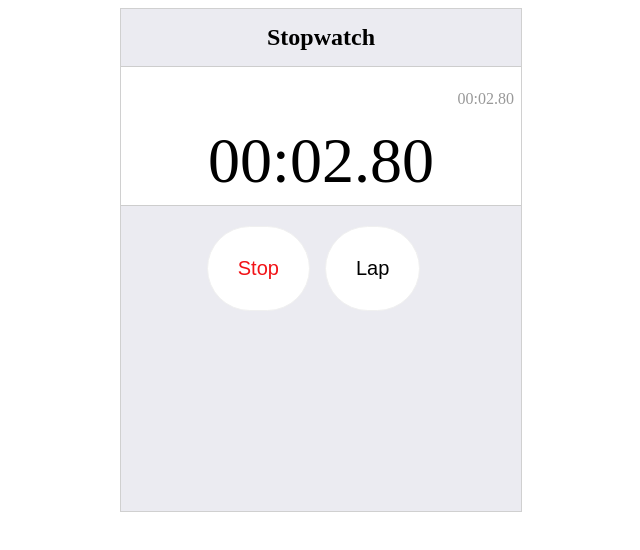
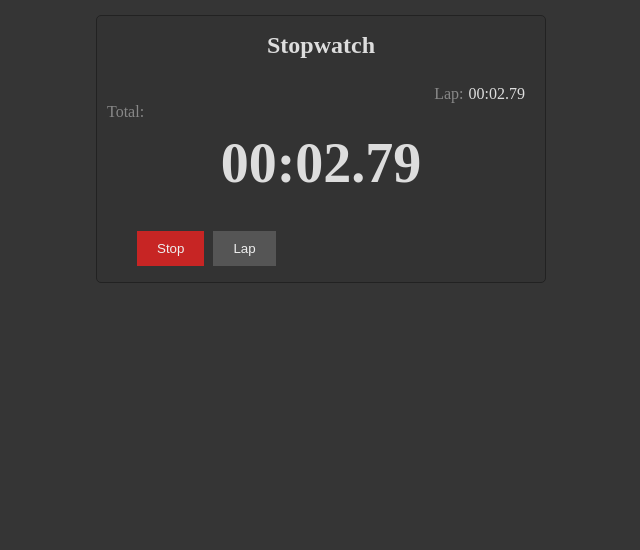
Before and after one commit to joshgoss/stopwatch, a plain HTML site: page index.html in a window 1280 px wide. Both pictures are taken after a click on the button "Start". Shown: the whole page, without its empty margins (319-959 px from the left). Drawn offline with Linux system fonts and the light colour scheme.

Commit message:
reimplentation of project
+ use timestamps for calculating time elapsed instead of intervals
+ clean up code to make it easier to read
+ restyle it using a darker theme

```diff
--- a/css/style.css
+++ /dev/null
@@ -1,111 +0,0 @@
-html, body {
-    font-size: 16px;
-}
-
-/******************
-* General Classes
-*******************/
-.hide {
-    display: none;
-}
-
-.container {
-    margin: 0 auto;
-    width: 760px;
-}
-
-.pull-left {
-    float: left;
-}
-
-.pull-right {
-    float: right;
-}
-
-.group:after {
-  content: "";
-  display: table;
-  clear: both;
-}
-
-.light { color: #999; }
-
-.green { color: #13F24B; }
-.red { color: #F21317; }
-
-
-/********************************
-* Structure / App specific Styles
-********************************/
-.timer-app {
-    background: #EBEBF1;
-    width: 400px;
-    margin: 0 auto;
-    border: 1px solid #d0d0d0;
-}
-
-.timer-app .title {
-    text-align: center;
-    padding: 15px 0;
-    margin: 0;
-}
-
-.timer-app .timer-container {
-    border-top: 1px solid #cdcdcd;
-    border-bottom: 1px solid #cdcdcd;
-    background: #fff;
-    padding: 7px;
-}
-
-
-.timer-app .timer-container span {
-    display: inline-block;
-    width: 100%;
-    font-size: 4em;
-    text-align: center;
-}
-
-.timer-app .nav button {
-    border-radius: 100px;
-    padding: 30px;
-    background: #fff;
-    border: 1px solid #f0f0f0;
-    font-size: 1.25em;
-    margin-right: 15px;
-}
-
-.timer-app .nav {
-    display: table;
-    margin: 20px auto;
-}
-
-.timer-app .nav button:hover {
-    background: #fefefe;
-    cursor: pointer;
-}
-
-.timer-app #laps {
-    margin: 40px 0 200px 0;
-    list-style: none;
-}
-
-.timer-app #laps li{
-    font-size: 1.125em;
-    list-style: none;
-    color: #888;
-    width: 90%;
-    border-bottom: 1px solid #e0e0e0;
-    margin-bottom: 20px;
-}
-
-
-/******************
-* Media Queries
-*******************/
-
-
-@media (max-width: 759px ) {
-    .container {
-        width: 100%;
-    }
-}
--- a/index.html
+++ b/index.html
@@ -1,31 +1,51 @@
-<!DOCTYPE html>
+<!doctype html>
 <html>
   <head>
-    <meta charset="UTF-8">
-    <title>Timer App</title>
-    <link rel="stylesheet" type="text/css" href="css/style.css">
+    <meta charset="utf-8">
+    <meta http-equiv="x-ua-compatible" content="ie=edge">
+    <title>Stopwatch</title>
+    <meta name="viewport" content="width=device-width, initial-scale=1, shrink-to-fit=no"></meta>
+    <link rel="stylesheet" href="style.css">
   </head>
   <body>
-    <div class="container timer-app">
-      <h2 class="title">Stopwatch</h2>
+    <!--[if lte IE 9]>
+      <p class="browserupgrade">You are using an <strong>outdated</strong> browser. Please <a href="https://browsehappy.com/">upgrade your browser</a> to improve your experience and security.</p>
+    <![endif]-->
+
+    <div id="stopwatch">
+      <h1 class="title">Stopwatch</h1>
       <div class="timer-container">
-        <div class="group">
-            <p id="lap-timer" class="pull-right light">00:00.00</p>
+        <div class="lap-container clearfix">
+          <span id="lap-timer" class="pull-right"></span>
+          <span class="label pull-right">Lap: </span>
         </div>
-        <span id="timer">00:00.00</span>
+
+
+        <div class="total-container">
+          <span class="label">Total: </span>
+          <span id="total-timer"></span>
+        </div>
       </div>
 
-      <div class="nav">
-        <button id="start" class="green">Start</button>
-        <button id="stop" class="hide red">Stop</button>
-        <button id="reset">Reset</button>
-        <button id="lap" class="hide">Lap</button>
-      </div>
+      <ul class="buttons">
+        <li id="start">
+          <button class="success">Start</button>
+        </li>
+        <li id="stop" class="hidden">
+          <button class="danger">Stop</button>
+        </li>
+        <li id="reset" class="hidden">
+          <button class="danger">Reset</button>
+        </li>
+        <li id="lap" class="hidden">
+          <button>Lap</button>
+        </li>
+      </ul>
 
       <ul id="laps">
       </ul>
     </div>
 
-    <script src="js/app.js"></script>
+    <script src="script.js"></script>
   </body>
 </html>
--- a/js/app.js
+++ /dev/null
@@ -1,140 +0,0 @@
-var timerApp = (function(){
-  /**********************
-   * Private Attributes
-   **********************/
-  var _centiseconds = 0;
-  var _laps = [];
-  var _lastLap = 0;
-  var _interValId = null;
-  var _lapElapsed = null;
-
-
-  /*********************
-   * Private Methods
-   ***********************/
-  var _toTwoDigits = function(num) {
-    return num >= 10 ? num.toString() : "0" + num.toString();
-  };
-
-  var _updateTimerViews = function(minutes, seconds, centiseconds) {
-    var elm = document.getElementById('timer');
-    // Update DOM
-    elm.innerHTML = _toTwoDigits(minutes) + ':' + _toTwoDigits(seconds) + '.' + _toTwoDigits(centiseconds);
-  };
-
-
-  var _getTimeData = function(centiseconds) {
-    // Get minutes, seconds, and centiseconds data
-    var updatedCentiseconds = Math.floor(centiseconds) % 100;
-    var seconds = Math.floor(centiseconds/100) % 60;
-    var minutes = Math.floor(centiseconds / 6000);
-    return [minutes, seconds, updatedCentiseconds];
-  };
-
-  var _updateLapTimer = function(centiseconds) {
-    var elm = document.getElementById('lap-timer');
-    var time = centiseconds - _lastLap;
-    var timeData = _getTimeData(time);
-    elm.innerHTML = _toTwoDigits(timeData[0]) + ':' + _toTwoDigits(timeData[1]) + '.' + _toTwoDigits(timeData[2]);
-  };
-
-  var _updateTimer = function (centiseconds) {
-    var timerData = _getTimeData(centiseconds);
-    _updateTimerViews(timerData[0], timerData[1], timerData[2]);
-  };
-
-  var _clearLaps = function() {
-    var lapsElm = document.getElementById('laps');
-    var lapTimerElm = document.getElementById('lap-timer');
-    _laps = [];
-    _lastLap = null;
-    _lapElapsed = 0;
-    lapsElm.innerHTML = '';
-    lapTimerElm.innerHTML = '00:00.00';
-  };
-
-
-  /********************
-   * Public Methods
-   **********************/
-  return {
-    getCentiseconds: function() {
-      return _centiseconds;
-    },
-    startTimer: function() {
-      var startButton = document.getElementById('start');
-      var stopButton = document.getElementById('stop');
-      var resetButton = document.getElementById('reset');
-      var lapButton = document.getElementById('lap');
-
-      startButton.className = 'hide';
-      stopButton.className = 'red';
-      resetButton.className = 'hide';
-      lapButton.className = '';
-
-      // Update timer
-      _intervalId = window.setInterval(function(){
-        _centiseconds += 1;
-        _updateTimer(_centiseconds);
-        _updateLapTimer(_centiseconds);
-      }, 10);
-    },
-    stopTimer: function() {
-      var startButton = document.getElementById('start');
-      var stopButton = document.getElementById('stop');
-      var resetButton = document.getElementById('reset');
-      var lapButton = document.getElementById('lap');
-
-      // Toggle visibility of buttons;
-      startButton.className = 'green';
-      stopButton.className = 'hide';
-      resetButton.className = '';
-      lapButton.className = 'hide';
-
-      window.clearInterval(_intervalId);
-    },
-    resetTimer: function () {
-      window.clearInterval(_intervalId);
-      _centiseconds = 0;
-      _updateTimerViews(0, 0 ,0);
-      _clearLaps();
-    },
-    addLap: function() {
-      var curLap = null;
-      var timeData = null;
-      var timeStr = null;
-      var lapsElm = document.getElementById('laps');
-
-      _lapElapsed = 0;
-      curLap = _centiseconds - _lastLap;
-      _laps.push(curLap);
-      _lastLap = _centiseconds;
-
-      timeData = _getTimeData(curLap);
-      timeStr = _toTwoDigits(timeData[0]) + ':' + _toTwoDigits(timeData[1]) + ':' + _toTwoDigits(timeData[2]);
-
-      lapsElm.innerHTML = '<li class="group">' + '<span class="pull-left">Lab ' + _laps.length + '</span> <span class="pull-right">' + timeStr +'</span></li>'+ lapsElm.innerHTML;
-      return curLap;
-    }
-  }
-})();
-
-
-/*******************
- * Event Listeners
- *******************/
-document.getElementById('start').addEventListener("click", function() {
-  timerApp.startTimer();
-}, false);
-
-document.getElementById('stop').addEventListener("click", function(){
-  timerApp.stopTimer();
-});
-
-document.getElementById('reset').addEventListener("click", function(){
-  timerApp.resetTimer();
-});
-
-document.getElementById('lap').addEventListener('click', function() {
-  timerApp.addLap();
-});
--- /dev/null
+++ b/script.js
@@ -0,0 +1,138 @@
+(function stopwatch() {
+  let state = {
+    intervalId: null,
+    totalElapsed: 0,
+    lapElapsed: 0,
+    totalStart: 0,
+    lapStart: 0,
+    laps: []
+  };
+
+  const startButton = document.getElementById('start');
+  const lapButton = document.getElementById('lap');
+  const resetButton = document.getElementById('reset');
+  const stopButton = document.getElementById('stop');
+
+  function getMinutes(ms) {
+    return Math.floor(ms / 60000) % 60;
+  }
+
+  function getSeconds(ms) {
+    return Math.floor(ms / 1000) % 60;
+  }
+
+  function getCentiseconds(ms) {
+    return Math.floor(ms / 10) % 100;
+  }
+
+  function formatTime(ms) {
+    const minutes = getMinutes(ms);
+    const seconds = getSeconds(ms-minutes);
+    const centiseconds = getCentiseconds(ms-minutes-seconds);
+
+    const m = minutes.toString().padStart(2, '0');
+    const s = seconds.toString().padStart(2, '0');
+    const c = centiseconds.toString().padStart(2, '0');
+
+    return `${m}:${s}.${c}`;
+  }
+
+
+  function renderTotalTimer(elapsedTime) {
+    const totalTimer = document.getElementById('total-timer');
+    totalTimer.textContent = formatTime(elapsedTime);
+  }
+
+  function renderLapTimer(elapsedTime) {
+    const lapTimer = document.getElementById('lap-timer');
+    lapTimer.textContent = formatTime(elapsedTime);
+  }
+
+  function clearLaps(onlyUi=false) {
+    if (!onlyUi) {
+       state.laps = [];
+    }
+
+    const lapList = document.getElementById('laps');
+    lapList.innerHTML = '';
+  }
+
+  function renderLaps(laps) {
+    const lapList = document.getElementById('laps');
+
+    if (!laps.length) {
+      clearLaps();
+    } else {
+      laps.concat().reverse().forEach(function(elapsed, i) {
+        const number = laps.length-i;
+        lapList.innerHTML += `<li class="clearfix"><span class="pull-left label">Lap ${number}</span> <span class="pull-right time">${formatTime(elapsed)}</span></li>`;
+      });
+    }
+  }
+
+  function onStartClick(e) {
+    // subtract time which has already elapsed from a previously stopped timer
+    state.totalStart = (new Date()).getTime() - state.totalElapsed;
+    state.lapStart = (new Date()).getTime() - state.lapElapsed;
+
+    stopButton.className = '';
+    resetButton.className = 'hidden';
+    startButton.className = 'hidden';
+    lapButton.className = '';
+
+    state.intervalId = setInterval(function() {
+      const curTime = (new Date()).getTime();
+
+      state.totalElapsed = curTime - state.totalStart;
+      state.lapElapsed = curTime - state.lapStart;
+
+
+      renderTotalTimer(state.totalElapsed);
+      renderLapTimer(state.lapElapsed);
+    }, 10);
+  }
+
+  function onStopClick(e) {
+    clearInterval(state.intervalId);
+
+    lapButton.className = 'hidden';
+    stopButton.className = 'hidden';
+    startButton.className = '';
+    resetButton.className = '';
+
+    state.intervalId = null;
+  }
+
+  function onLapClick(e) {
+    clearLaps(true);
+    state.laps.push(state.lapElapsed);
+
+    state.lapElapsed = 0;
+    state.lapStart = (new Date()).getTime();
+
+    renderLapTimer(state.lapElapsed);
+    renderLaps(state.laps);
+  }
+
+  function onResetClick(e) {
+    state.totalElapsed = 0;
+    state.totalStart = 0;
+    state.lapElapsed = 0;
+    state.lapStart = 0;
+
+    resetButton.className = 'hidden';
+
+    clearLaps();
+    renderTotalTimer(state.totalElapsed);
+    renderLapTimer(state.lapElapsed);
+    renderLaps(state.laps);
+  }
+
+  renderTotalTimer(state.totalElapsed);
+  renderLapTimer(state.lapElapsed);
+
+  startButton.addEventListener('click', onStartClick);
+  lapButton.addEventListener('click', onLapClick);
+  stopButton.addEventListener('click', onStopClick);
+  resetButton.addEventListener('click', onResetClick);
+})();
--- /dev/null
+++ b/style.css
@@ -0,0 +1,142 @@
+html {
+  box-sizing: border-box;
+}
+*, *:before, *:after {
+  box-sizing: inherit;
+}
+
+body, html {
+    background: #f8f8f8;
+    font-size: 16px;
+    background: #353535;
+    margin: 0;
+    padding: 0
+}
+
+.hidden {
+    display: none !important;
+}
+
+.pull-left {float: left;}
+.pull-right {float: right;}
+
+.clearfix:after {
+  content: "";
+  display: table;
+  clear: both;
+}
+
+#stopwatch {
+    background: #333;
+    color: #ddd;
+    width: 450px;
+    height: 100%;
+    border: 1px solid #222;
+    margin: 15px auto 10px auto;
+    border-radius: 5px;
+}
+
+#stopwatch .title {
+    font-size: 1.5em;
+    text-align: center;
+}
+
+.timer-container {
+    padding: 10px;
+}
+
+.lap-container .label {
+    margin: 0 5px;
+    color: #888;
+}
+
+#lap-timer {
+    display: block;
+    color: #ddd;
+    margin-right: 10px;
+}
+
+.total-container {
+    position: relative;
+}
+
+.total-container .label {
+    display: block;
+    color: #888;
+}
+
+#total-timer {
+    font-weight: bold;
+    display: block;
+    font-size: 3.5em;
+    text-align: center;
+    padding: 10px 0;
+}
+
+
+.buttons li{
+    display: inline-block;
+    list-style-type: none;
+    margin-right: 5px;
+}
+
+button {
+    padding: 10px 20px;
+    border: 0;
+    background: #555;
+    color: #eee;
+}
+
+button:hover {
+    background: #444;
+}
+
+button:hover {
+    cursor: pointer;
+}
+
+button.success {
+    background: #24C741;
+}
+
+button.success:hover {
+    background: #3EB854;
+}
+
+button.danger {
+    background: #C72524;
+}
+
+button.danger:hover {
+    background: #B02D2C;
+}
+
+#laps {
+    padding: 0;
+    margin: 0;
+}
+
+#laps li {
+    display: block;
+    background: #fefefe;
+    color: #444;
+    list-style-type: none;
+    padding: 12px;
+    border-bottom: 1px solid #ccc;
+}
+
+#laps li .label {
+    text-align: left;
+    color: #777;
+}
+
+#laps li .time {
+    text-align: right;
+    color: #444;
+}
+
+@media only screen and (max-width: 450px) {
+    #stopwatch {
+        width: 100%;
+    }
+}
```
